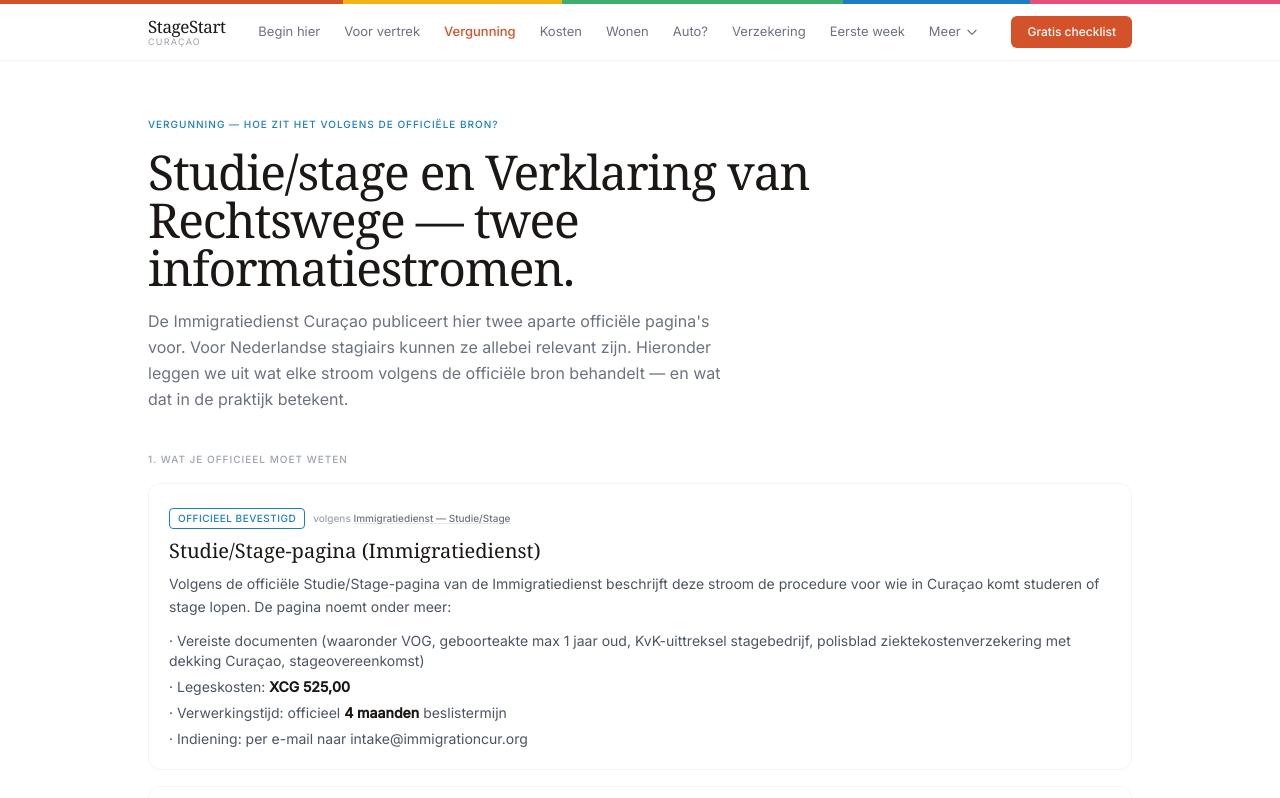
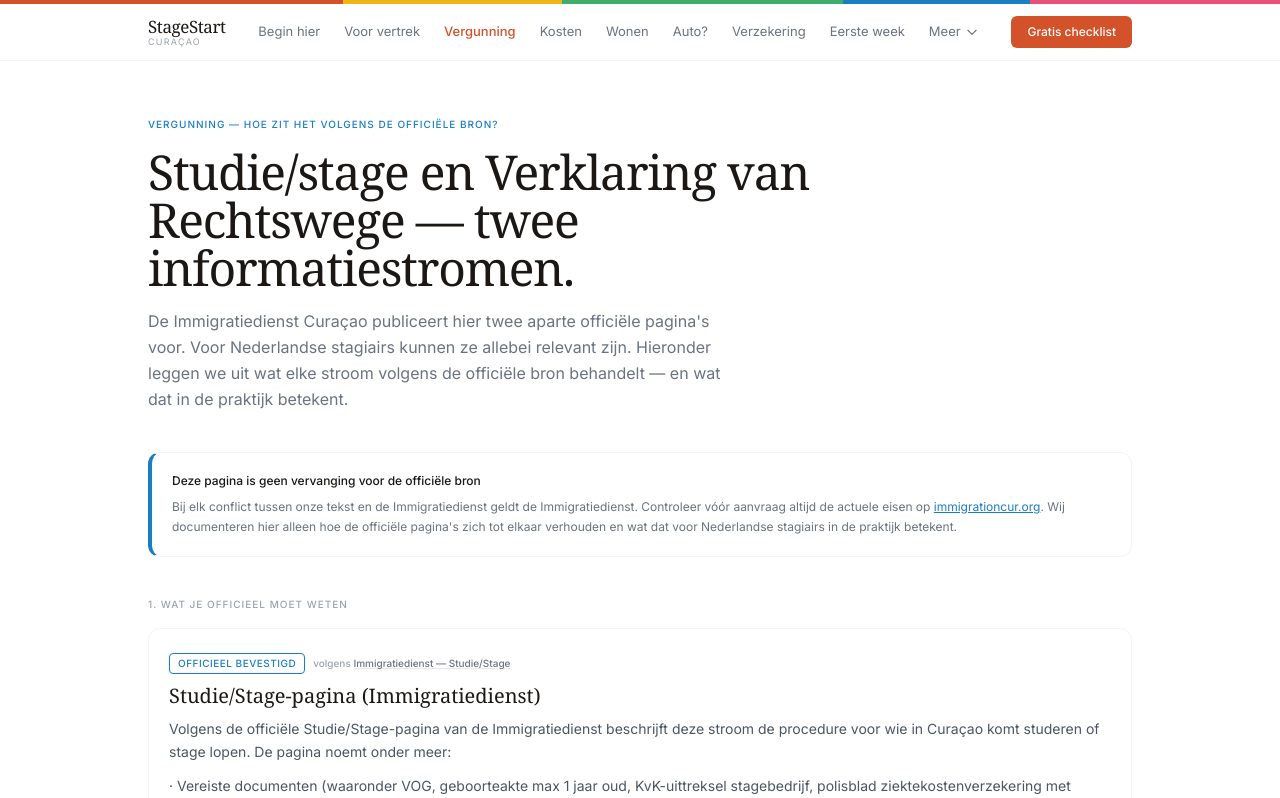
Before and after one commit to jessevenniker/stagestart, a React (Vite) app: page /vergunning in a window 1280 px wide. Shown: the top 798 px of the page. Built offline with nearby package versions, Linux system fonts and the light colour scheme.

Commit message:
Vergunning: autoriteitssignaal bovenaan — officiële bron wint altijd

```diff
--- a/src/pages/Vergunning.jsx
+++ b/src/pages/Vergunning.jsx
@@ -14,6 +14,14 @@ export default function Vergunning() {
       />
 
       <div className="max-w-5xl mx-auto px-5 pb-16">
+
+        {/* Autoriteitssignaal — deze pagina is geen vervanging voor de officiële bron */}
+        <div className="card border-l-4 mb-10" style={{ borderLeftColor: '#1A7EC5' }}>
+          <p className="text-xs font-medium text-dark mb-2">Deze pagina is geen vervanging voor de officiële bron</p>
+          <p className="text-xs text-gray-500 leading-relaxed">
+            Bij elk conflict tussen onze tekst en de Immigratiedienst geldt de Immigratiedienst. Controleer vóór aanvraag altijd de actuele eisen op <a href="https://immigrationcur.org/dep/studie-stage/" target="_blank" rel="noopener noreferrer" className="text-sky underline">immigrationcur.org</a>. Wij documenteren hier alleen hoe de officiële pagina's zich tot elkaar verhouden en wat dat voor Nederlandse stagiairs in de praktijk betekent.
+          </p>
+        </div>
 
         {/* BLOK 1 — Wat je officieel moet weten */}
         <section className="mb-14">
```
